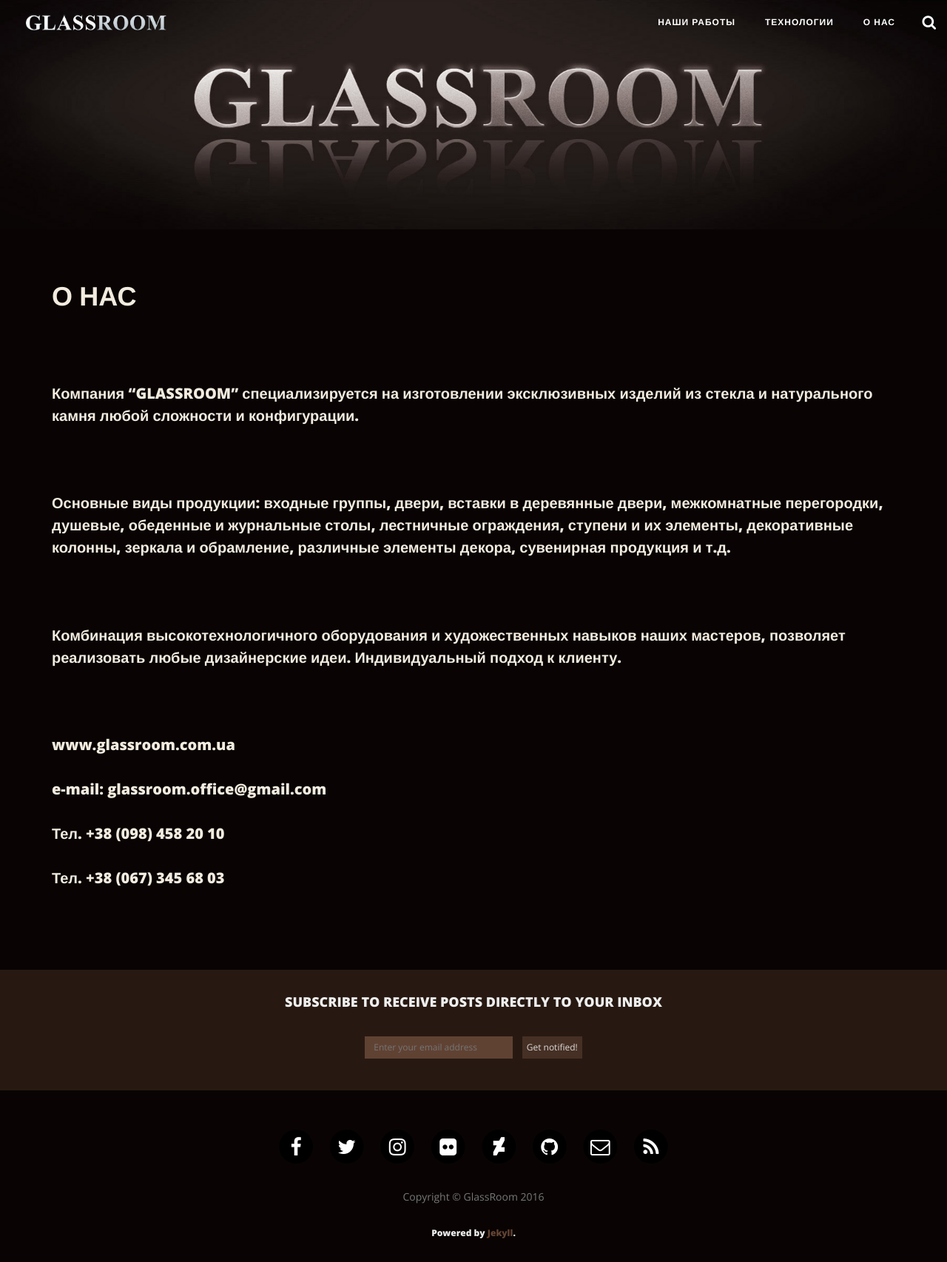
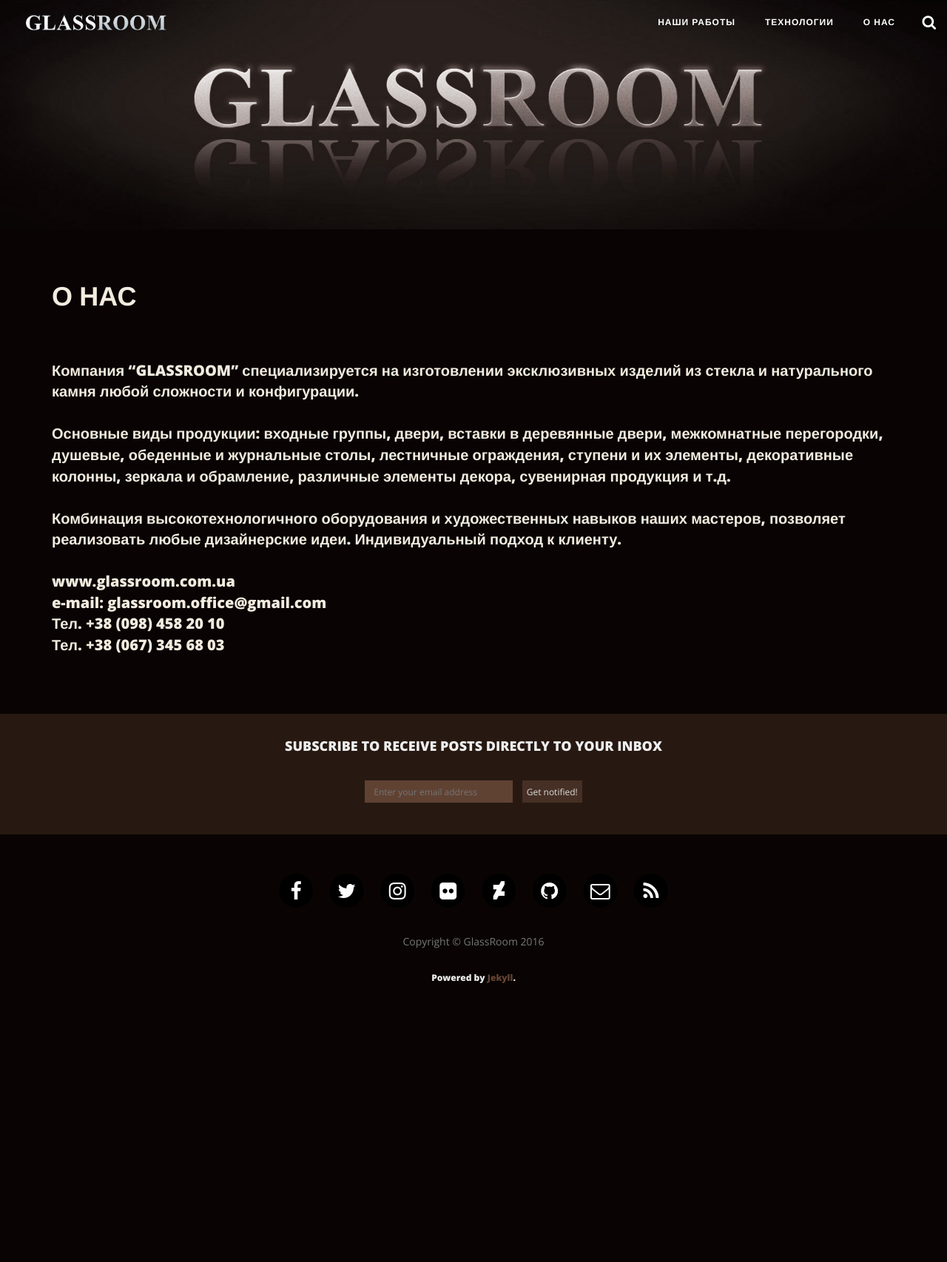
Before and after one commit to Magnum800/glassroom, a Jekyll site: the page built from about/index.html, in a window 1280 px wide. Shown: the whole page at 74% size. Built offline with Jekyll 4.4.1, drawn with Linux system fonts in a browser that asks for light colours; nearby versions of some CDN libraries; after the commit the page ends 1361 px from its top, so only the background shows below that.

```diff
--- a/about/index.html
+++ b/about/index.html
@@ -9,16 +9,16 @@ header-img: "img/about-bg.jpg"
 <h1>О НАС</h1>
 <br>
 <br>
-<p>   Компания “GLASSROOM” специализируется на изготовлении эксклюзивных изделий из стекла и натурального камня любой сложности и конфигурации.</p>
+<div>   Компания “GLASSROOM” специализируется на изготовлении эксклюзивных изделий из стекла и натурального камня любой сложности и конфигурации.</div>
 <br>
-<p>   Основные виды продукции: входные группы, двери, вставки в деревянные двери, межкомнатные перегородки, душевые, обеденные и журнальные столы, лестничные ограждения, ступени и их элементы, декоративные колонны, зеркала и обрамление, различные элементы декора, сувенирная продукция и т.д.</p>
+<div>   Основные виды продукции: входные группы, двери, вставки в деревянные двери, межкомнатные перегородки, душевые, обеденные и журнальные столы, лестничные ограждения, ступени и их элементы, декоративные колонны, зеркала и обрамление, различные элементы декора, сувенирная продукция и т.д.</div>
 <br>
-<p>   Комбинация высокотехнологичного оборудования и художественных навыков наших мастеров, позволяет реализовать любые дизайнерские идеи. Индивидуальный подход к клиенту.</p>
+<div>   Комбинация высокотехнологичного оборудования и художественных навыков наших мастеров, позволяет реализовать любые дизайнерские идеи. Индивидуальный подход к клиенту.</div>
 <br>
-<p>www.glassroom.com.ua</p>
-<p>e-mail: glassroom.office@gmail.com</p>
-<p>Тел. +38 (098) 458 20 10</p>
-<p>Тел. +38 (067) 345 68 03</p>
+<div>www.glassroom.com.ua</div>
+<div>e-mail: glassroom.office@gmail.com</div>
+<div>Тел. +38 (098) 458 20 10</div>
+<div>Тел. +38 (067) 345 68 03</div>
 
 
 <br>
```
